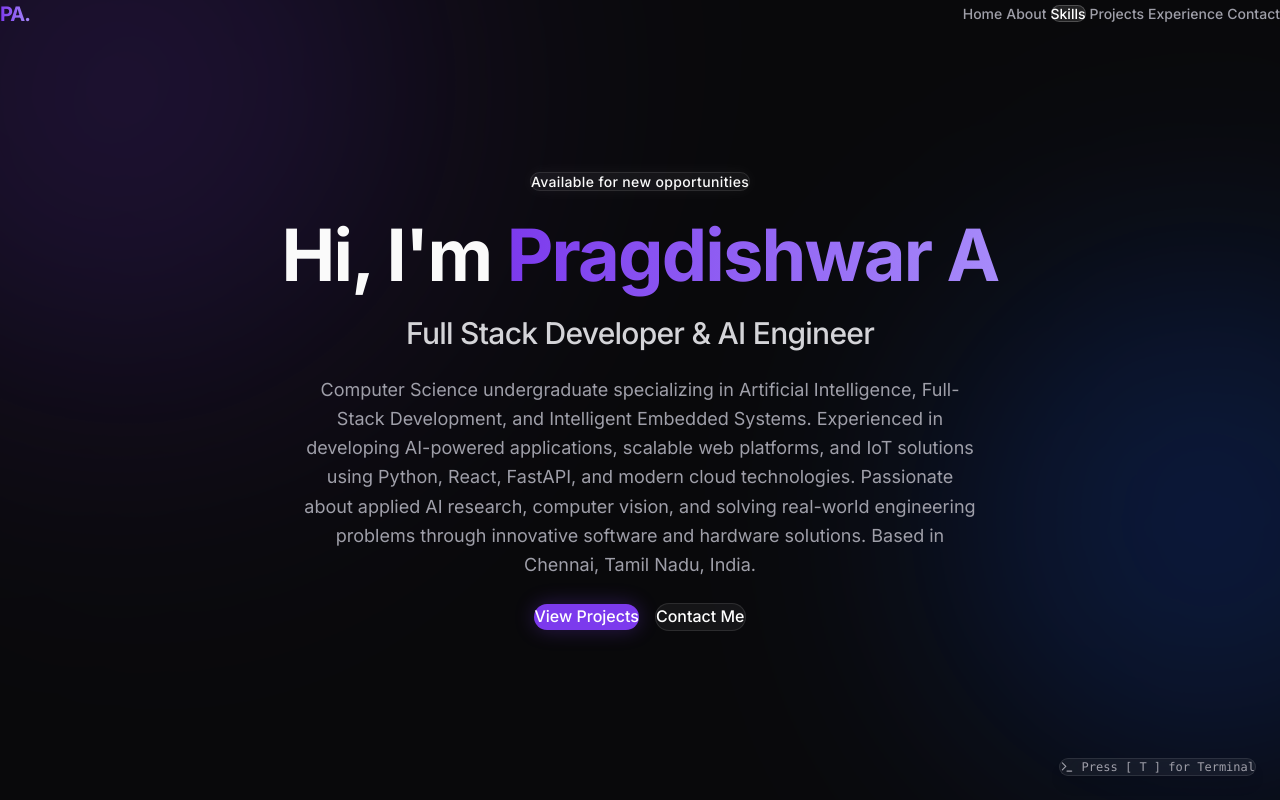
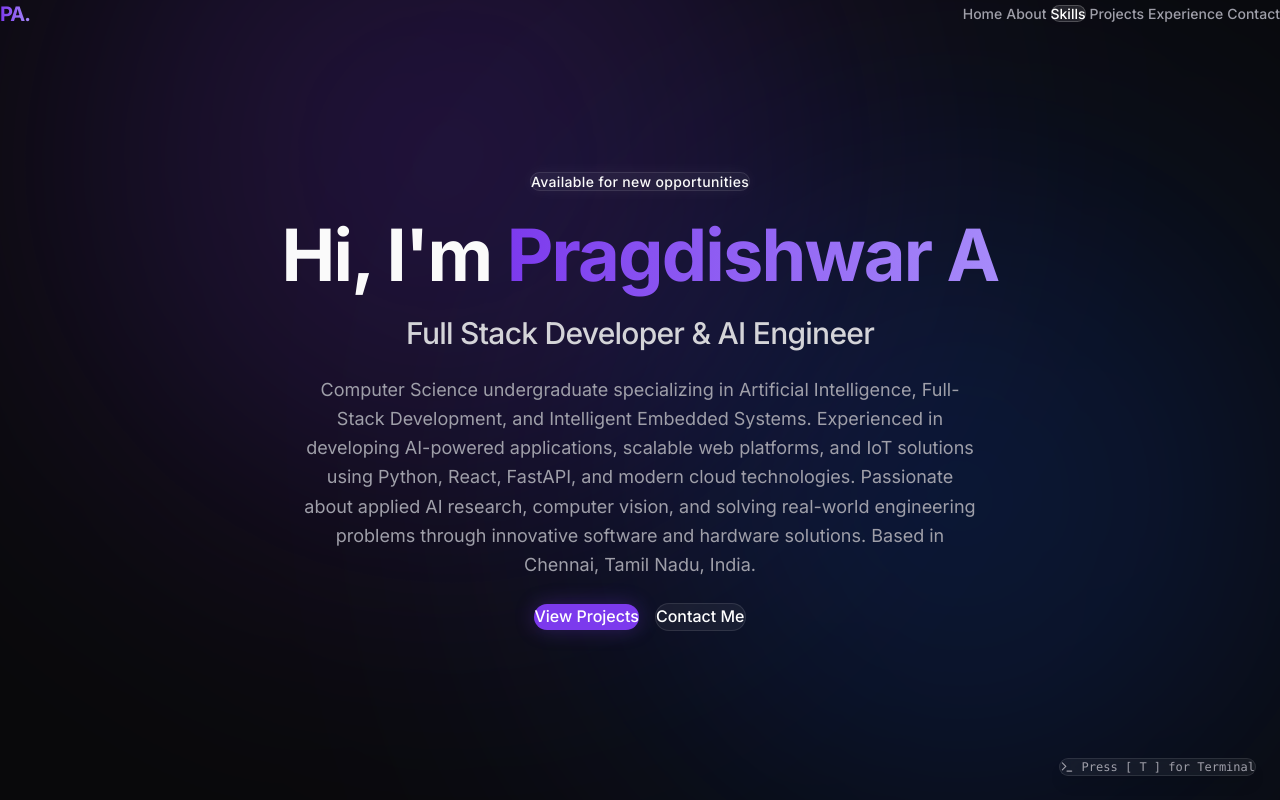
Before and after one commit to Pragdishwar/prag-profile, a Next.js app: page / in a window 1280 px wide. Shown: the top 800 px of the page. Built offline with nearby package versions, Linux system fonts and the light colour scheme.

Commit message:
fix: make hero background full width to prevent cutoff seams

```diff
--- a/src/components/sections/Hero.tsx
+++ b/src/components/sections/Hero.tsx
@@ -26,16 +26,16 @@ const item: Variants = {
 
 export default function Hero() {
   return (
-    <Section id="hero" className="items-center text-center relative overflow-hidden">
-      {/* Animated Background */}
-      <div className="absolute inset-0 z-0 pointer-events-none overflow-hidden">
+    <div id="hero" className="relative w-full min-h-screen flex items-center justify-center overflow-hidden">
+      {/* Animated Background spanning full width of the screen */}
+      <div className="absolute inset-0 z-0 pointer-events-none">
         <motion.div
           animate={{
             rotate: 360,
             scale: [1, 1.2, 1],
           }}
           transition={{ duration: 20, repeat: Infinity, ease: "linear" }}
-          className="absolute -top-[20%] -left-[10%] w-[500px] h-[500px] rounded-full bg-primary/20 blur-[120px]"
+          className="absolute -top-[20%] left-[-10%] md:left-[10%] w-[50vw] h-[50vw] max-w-[800px] max-h-[800px] min-w-[400px] min-h-[400px] rounded-full bg-primary/20 blur-[120px]"
         />
         <motion.div
           animate={{
@@ -43,16 +43,17 @@ export default function Hero() {
             scale: [1, 1.5, 1],
           }}
           transition={{ duration: 25, repeat: Infinity, ease: "linear" }}
-          className="absolute top-[40%] -right-[10%] w-[400px] h-[400px] rounded-full bg-blue-600/20 blur-[100px]"
+          className="absolute top-[30%] right-[-10%] md:right-[5%] w-[40vw] h-[40vw] max-w-[600px] max-h-[600px] min-w-[300px] min-h-[300px] rounded-full bg-blue-600/20 blur-[120px]"
         />
       </div>
 
+      <div className="relative z-10 w-full max-w-7xl mx-auto px-6 py-20 flex flex-col justify-center items-center text-center">
         <motion.div
           variants={container}
           initial="hidden"
           whileInView="show"
           viewport={{ once: true }}
-        className="max-w-3xl flex flex-col items-center gap-6 relative z-10"
+          className="max-w-3xl flex flex-col items-center gap-6"
         >
           <motion.div variants={item} className="inline-block">
             <span className="px-3 py-1 rounded-full border border-white/10 bg-white/5 text-sm font-medium tracking-wide shadow-[0_0_15px_rgba(255,255,255,0.05)] backdrop-blur-md">
@@ -96,6 +97,7 @@ export default function Hero() {
             </a>
           </motion.div>
         </motion.div>
-    </Section>
+      </div>
+    </div>
   );
 }
```
Lines whose indentation alone changed are shown as unchanged.
